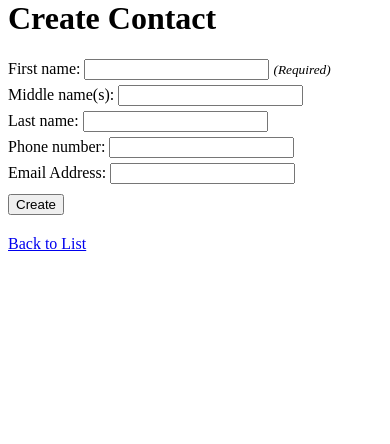
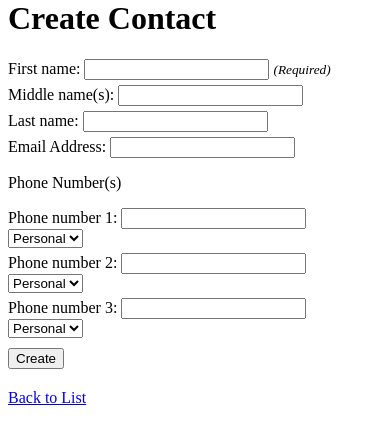
Before and after one commit to justaszie/LS_PY175_Contacts, a Flask app: page /contacts/new in a window 390 px wide. Shown: the part 21-465 px from the top of the page. Run offline with Flask 3, Linux system fonts and the light colour scheme; data that the repository does not hold is empty; some libraries are stand-ins or nearby versions.

Commit message:
Started adding multiple phone numbers feature. Creating contact with multiple phone works now

```diff
--- a/app.py
+++ b/app.py
@@ -39,16 +39,37 @@ app.secret_key = secrets.token_hex(32)
 #             raise InternalServerError('Problem while loading contacts. Try again later')
 
 def errors_in_contact_data(form_data):
+    # error_checkers = {
+    #     'first_name': errors_for_first_name,
+    #     'phone_number_1': errors_for_phone_num,
+    #     'phone_number_1_type': errors_for_phone_num,
+    #     'email_address': errors_for_email_addr,
+    # }
     error_checkers = {
-        'first_name': errors_for_first_name,
-        'phone_number': errors_for_phone_num,
-        'email_address': errors_for_email_addr,
+        errors_for_first_name: ('first_name', ),
+        errors_for_email_addr: ('email_address', ),
+        errors_for_phone_num: (
+            'phone_number_1',
+            'phone_number_2',
+            'phone_number_3'
+        ),
+        # To make it simpler, we rely on DB check for the phone type value.
+        # It's very unlikely that the type will be wrong if the form
+        # is submitted ia UI
+
+        # errors_for_phone_num_type: (
+        #     'phone_number_1_type',
+        #     'phone_number_2_type',
+        #     'phone_number_3_type'
+        # )
     }
     errors = []
-    for attribute_name, error_checker in error_checkers.items():
-        attribute_value = form_data.get(attribute_name)
-        attribute_errors = error_checker(attribute_value)
-        errors.extend(attribute_errors)
+    # TODO - if multiple attrs, run checker for each
+    for error_checker, attributes,  in error_checkers.items():
+        for attribute_name in attributes:
+            attribute_value = form_data.get(attribute_name)
+            attribute_errors = error_checker(attribute_value)
+            errors.extend(attribute_errors)
 
     return errors if errors else None
 
@@ -57,7 +78,6 @@ def get_clean_contact_data(form_data):
         'first_name',
         'middle_names',
         'last_name',
-        'phone_number',
         'email_address',
     )
 
@@ -66,6 +86,24 @@ def get_clean_contact_data(form_data):
         key: value.strip() if value and not value.isspace() else None
         for key, value in contact_data.items()
     }
+
+    # TODO
+    phone_nums = []
+    phone_num_attributes = (
+        ('phone_number_1', 'phone_number_1_type'),
+        ('phone_number_2', 'phone_number_2_type'),
+        ('phone_number_3', 'phone_number_3_type'),
+    )
+    for value_attr, type_attr in phone_num_attributes:
+        value = form_data.get(value_attr)
+        type = form_data.get(type_attr)
+        if value and not value.isspace():
+            phone_nums.append({
+                'number_value': value,
+                'number_type': type.lower(),
+            })
+
+    contact_data['phone_numbers'] = phone_nums
 
     return contact_data
 
--- a/contacts/db_storage.py
+++ b/contacts/db_storage.py
@@ -33,6 +33,36 @@ class ContactsDatabaseStorage:
                    else 'test_contact_list')
 
         self.connection = psycopg2.connect(f'dbname={db_name}')
+        self.setup_schema()
+
+    @db_query()
+    def setup_schema(self, cursor):
+
+        cursor.execute(
+            """
+            SELECT 1
+            FROM information_schema.tables
+            WHERE table_schema = 'public'
+            AND table_name = 'contacts'
+            """
+        )
+        if cursor.rowcount < 1:
+            cursor.execute(
+                r"""
+                CREATE TABLE IF NOT EXISTS contacts (
+                    id SERIAL PRIMARY KEY,
+                    first_name TEXT NOT NULL,
+                    middle_names TEXT,
+                    last_name TEXT,
+                    phone_number TEXT,
+                    email_address TEXT,
+                    CHECK(LENGTH(phone_number) >= 6),
+                    CHECK(phone_number SIMILAR TO '\d{6,}'),
+                    CHECK(position('@' in email_address) > 0)
+                )
+                """
+            )
+
 
     @db_query()
     def destroy_data(self, cursor):
@@ -125,8 +155,8 @@ class ContactsDatabaseStorage:
         first_name,
         middle_names=None,
         last_name=None,
-        phone_number=None,
-        email_address=None
+        email_address=None,
+        phone_numbers=None
     ):
         # with self.connection:
         #     with self.connection.cursor(cursor_factory=DictCursor) as cursor:
@@ -136,20 +166,32 @@ class ContactsDatabaseStorage:
                 first_name,
                 middle_names,
                 last_name,
-                phone_number,
                 email_address
             )
-            VALUES (%s, %s, %s, %s, %s)
+            VALUES (%s, %s, %s, %s)
             RETURNING id
             """
         )
 
-        params = (
-            first_name, middle_names, last_name,
-            phone_number, email_address
+        params = (first_name, middle_names, last_name, email_address)
+        cursor.execute(query, params)
+
+        created_contact_id = cursor.fetchone()[0]
+
+        query = dedent(
+            """
+            INSERT INTO phone_numbers(number_value, number_type, contact_id)
+            VALUES (%s, %s, %s)
+            """
         )
+        for phone_num in phone_numbers:
+            params = (
+                phone_num['number_value'],
+                phone_num['number_type'],
+                created_contact_id,
+            )
+            cursor.execute(query, params)
 
-        cursor.execute(query, params)
         # Returning the ID of the new contact so that the app
         # can redirect to the details of the contact
-        return cursor.fetchone()[0]
+        return created_contact_id
--- a/templates/create_contact.html
+++ b/templates/create_contact.html
@@ -16,16 +16,46 @@
             <input type="text" id="last_name" name="last_name" value="{{ request.form.last_name }}"/>
         </div>
         <div class="contact-input">
-            <label for="phone_number">Phone number: </label>
-            <input type="tel" id="phone_number" name="phone_number" value="{{ request.form.phone_number }}"/>
+            <label for="email_address">Email Address: </label>
+            <input type="email" id="email_address" name="email_address" value="{{ request.form.email_address }}"/>
+        </div>
+
+
+        <p>Phone Number(s)</p>
+        <div class="contact-input">
+            <label for="phone_number_1">Phone number 1: </label>
+            <input type="tel" id="phone_number_1" name="phone_number_1" value="{{ request.form.phone_number_1 }}"/>
+            <select id="phone_number_1_type" name="phone_number_1_type" value="{{ request.form.phone_number_1_type }}">
+                <option value="personal">Personal</option>
+                <option value="home">Home</option>
+                <option value="work">Work</option>
+                <option value="other">Other</option>
+            </select>
         </div>
         <div class="contact-input">
-            <label for="email_address">Email Address: </label>
-            <input type="email" id="email_address" name="email_address" value="{{ request.form.email_address }}"/>
+            <label for="phone_number_2">Phone number 2: </label>
+            <input type="tel" id="phone_number_2" name="phone_number_2" value="{{ request.form.phone_number_2 }}"/>
+            <select id="phone_number_2_type" name="phone_number_2_type" value="{{ request.form.phone_number_2_type }}">
+                <option value="personal">Personal</option>
+                <option value="home">Home</option>
+                <option value="work">Work</option>
+                <option value="other">Other</option>
+            </select>
+        </div>
+        <div class="contact-input">
+            <label for="phone_number_3">Phone number 3: </label>
+            <input type="tel" id="phone_number_3" name="phone_number_3" value="{{ request.form.phone_number_3 }}"/>
+            <select id="phone_number_3_type" name="phone_number_3_type" value="{{ request.form.phone_number_3_type }}">
+                <option value="personal">Personal</option>
+                <option value="home">Home</option>
+                <option value="work">Work</option>
+                <option value="other">Other</option>
+            </select>
         </div>
         <div class="submit-form">
             <input type="submit" value="Create" />
         </div>
+
     </form>
     <footer>
         <div>
--- a/test_app.py
+++ b/test_app.py
@@ -242,7 +242,7 @@ class ContactsAppTest(unittest.TestCase):
         response = self.client.post(f'/contacts/{test_id_to_delete}/delete',
                                     follow_redirects=True)
         self.assertEqual(response.status_code, 200)
-        self.assertNotIn(f'{test_id_to_delete}', response.get_data(as_text=True))
+        self.assertNotIn(f'/contacts/{test_id_to_delete}', response.get_data(as_text=True))
         self.assertIn(f'{test_id_to_remain}', response.get_data(as_text=True))
 
     # TODO - think about handling the IDs of wrong format
```
Also changed, not shown: contacts/data/schema.sql (+13 -5 lines), utils.py (+12 -3 lines).
